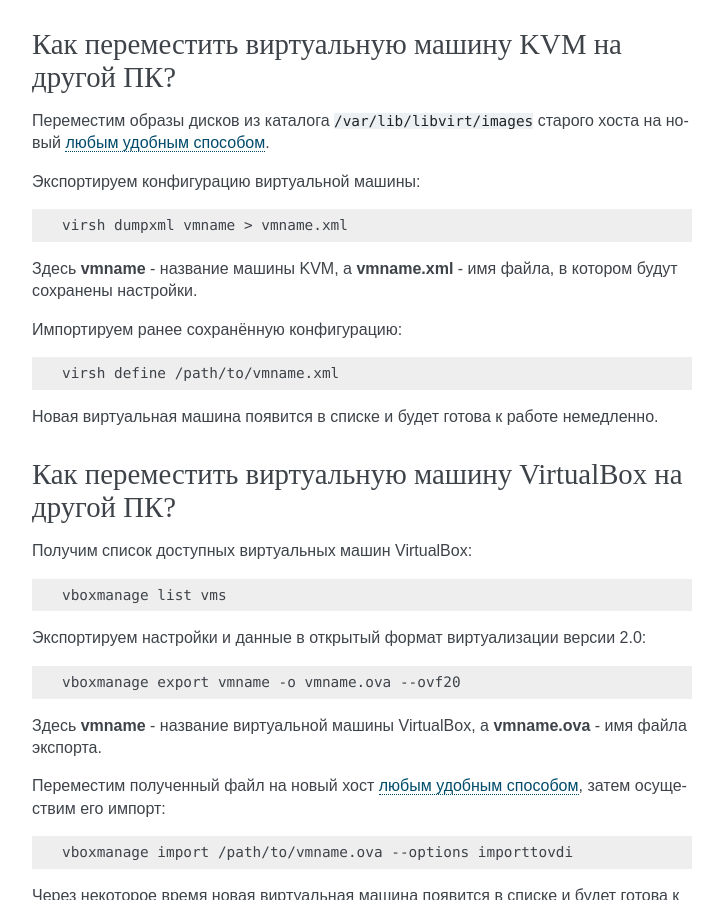
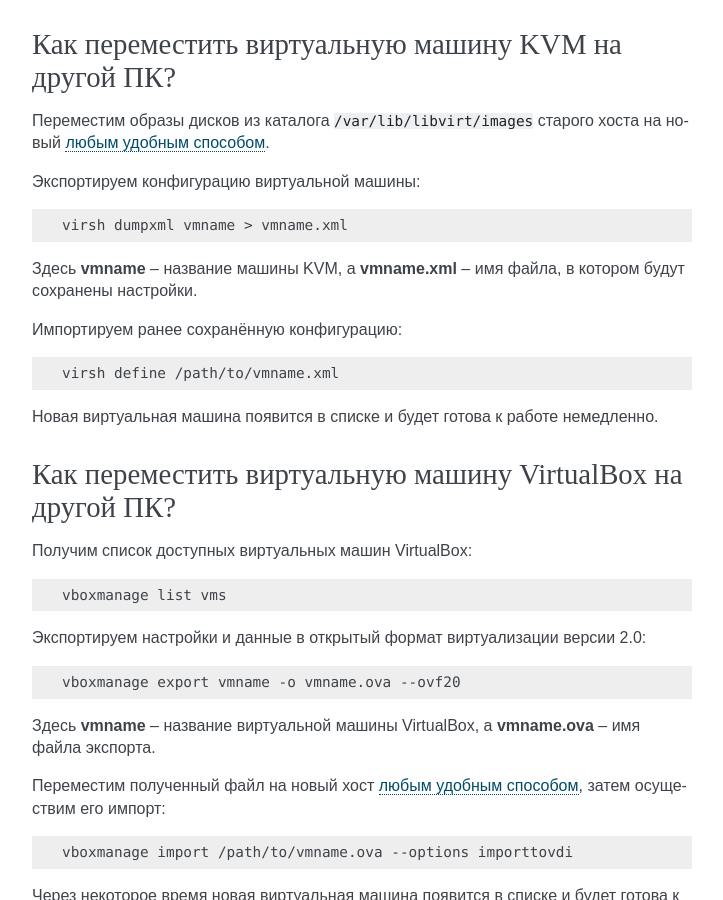
Before and after one commit to RussianFedora/FAQ, a Sphinx documentation site: the page built from source/virtualization.rst, in a window 1280 px wide and 900 px high, scrolled down 3292 px. Shown: the whole window, without its empty margins (388-1111 px from the left). Built offline with Sphinx 7.4.7, drawn with Linux system fonts in a browser that asks for light colours; some of the changed text lies outside the part shown.

Commit message:
Fixed dashes in virtualization.rst.

```diff
--- a/source/virtualization.rst
+++ b/source/virtualization.rst
@@ -181,7 +181,7 @@
 
 По умолчанию образы создаваемых виртуальных машин создаются в каталоге ``/var/lib/libvirt/images``, что многих не устраивает.
 
-Переместим образы виртуальных машин на отдельный накопитель, смонтированный как ``/media/foo-bar``. ISO будем размещать в каталоге ``iso``, а дисковые образы виртуальных машин - ``images``.
+Переместим образы виртуальных машин на отдельный накопитель, смонтированный как ``/media/foo-bar``. ISO будем размещать в каталоге ``iso``, а дисковые образы виртуальных машин -- ``images``.
 
 Создаём собственные политики SELinux для указанных каталогов:
 
@@ -213,7 +213,7 @@
 
     virsh dumpxml vmname > vmname.xml
 
-Здесь **vmname** - название машины KVM, а **vmname.xml** - имя файла, в котором будут сохранены настройки.
+Здесь **vmname** -- название машины KVM, а **vmname.xml** -- имя файла, в котором будут сохранены настройки.
 
 Импортируем ранее сохранённую конфигурацию:
 
@@ -241,7 +241,7 @@
 
     vboxmanage export vmname -o vmname.ova --ovf20
 
-Здесь **vmname** - название виртуальной машины VirtualBox, а **vmname.ova** - имя файла экспорта.
+Здесь **vmname** -- название виртуальной машины VirtualBox, а **vmname.ova** -- имя файла экспорта.
 
 Переместим полученный файл на новый хост :ref:`любым удобным способом <copying-data>`, затем осуществим его импорт:
 
```
